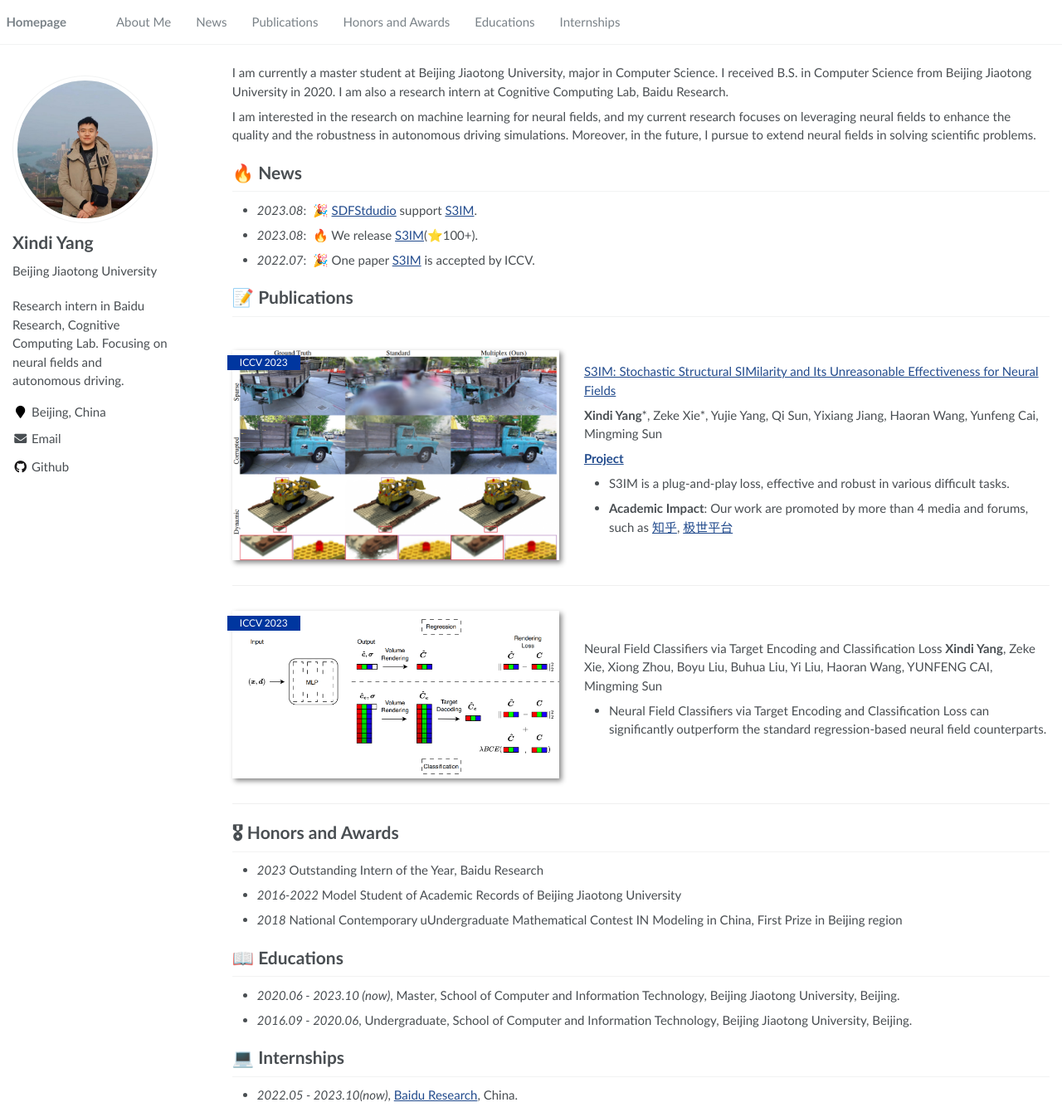
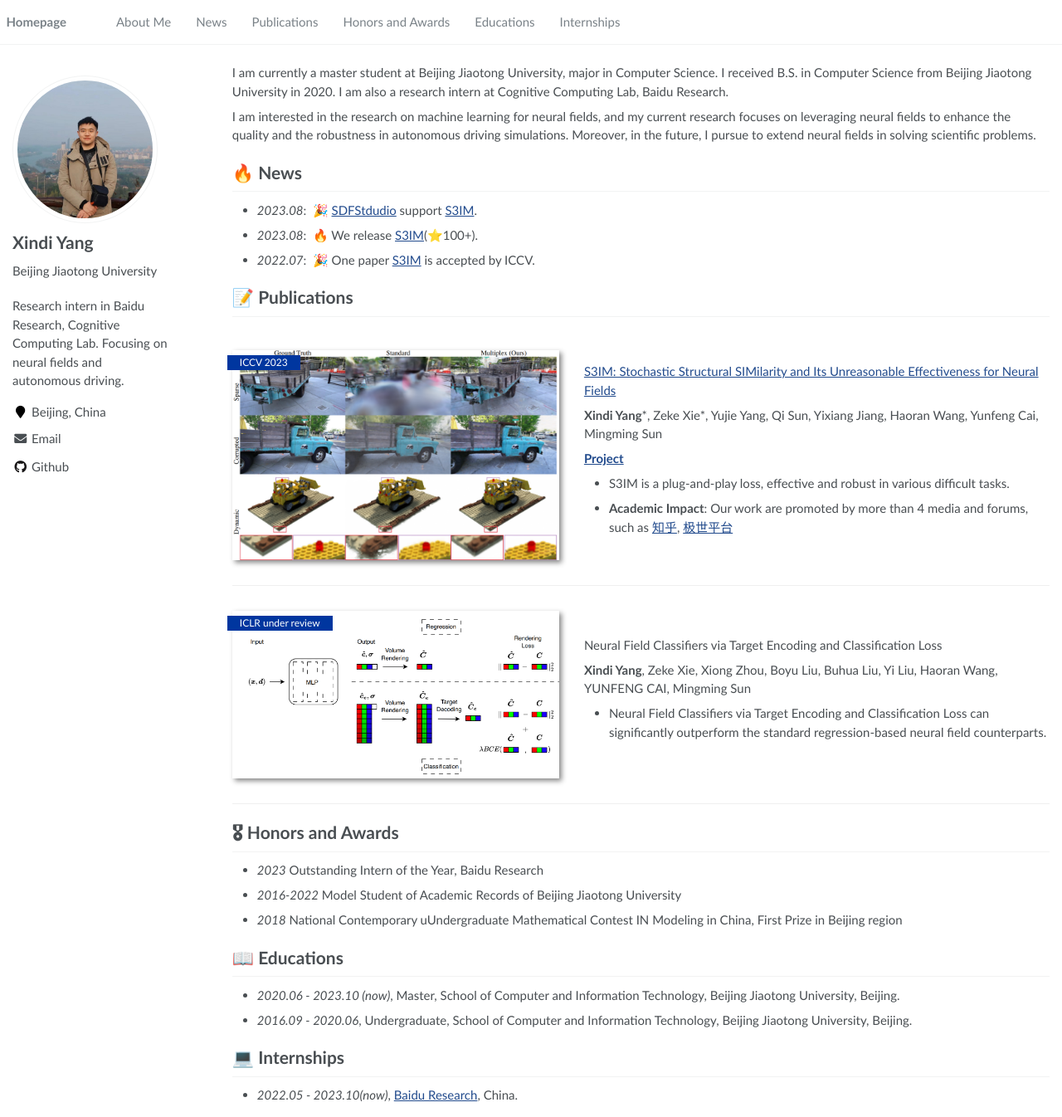
Before and after one commit to Madaoer/Madaoer.github.io, a Jekyll site: the page built from _pages/about.md, in a window 1280 px wide and 1346 px high. Shown: the whole window at 83% size. Built offline with Jekyll 4.4.1, drawn with Linux system fonts in a browser that asks for light colours.

Commit message:
Update about.md

```diff
--- a/_pages/about.md
+++ b/_pages/about.md
@@ -42,10 +42,11 @@
   </div>
 </div>
 
-<div class='paper-box'><div class='paper-box-image'><div><div class="badge">ICCV 2023</div><img src='/images/paper2_fig.png' alt="sym" width="100%"></div></div>
+<div class='paper-box'><div class='paper-box-image'><div><div class="badge">ICLR under review</div><img src='/images/paper2_fig.png' alt="sym" width="100%"></div></div>
   <div class='paper-box-text' markdown="1">
 
   Neural Field Classifiers via Target Encoding and Classification Loss
+
   **Xindi Yang**, Zeke Xie, Xiong Zhou, Boyu Liu, Buhua Liu, Yi Liu, Haoran Wang, YUNFENG CAI, Mingming Sun
 
    <strong><span class='show_paper_citations' data='DhtAFkwAAAAJ:ALROH1vI_8AC'></span></strong>
```
